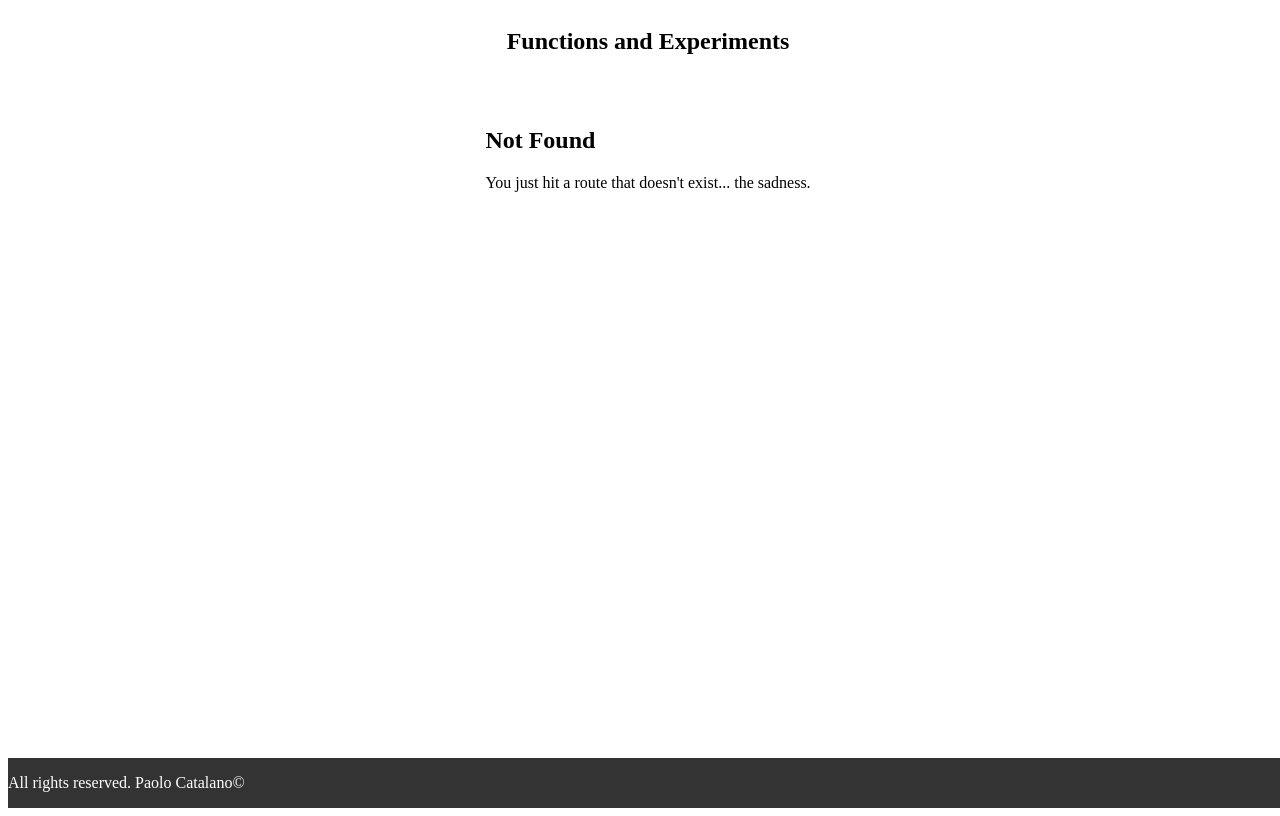
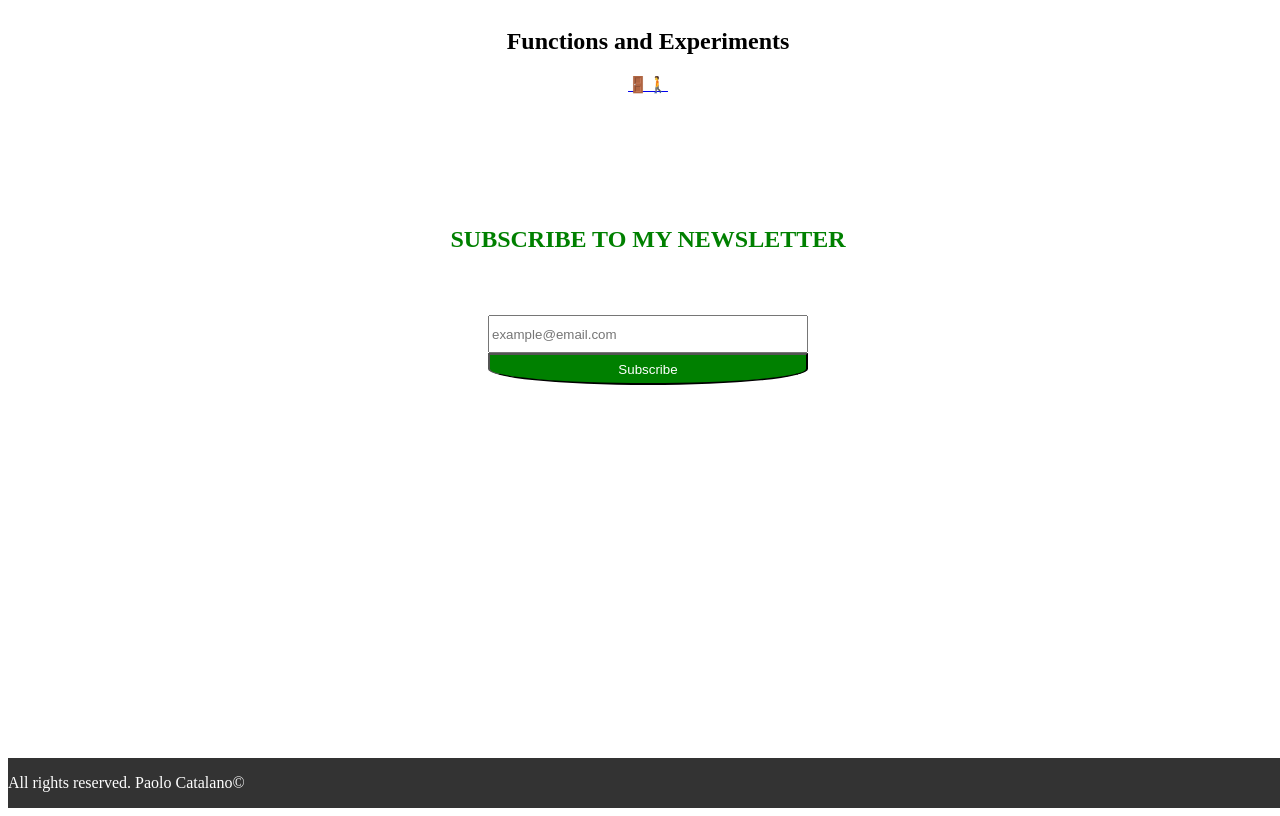
Before and after one commit to PaoloCatalano/gatsby-func-and-private-routes, a Gatsby site: page /subscribe in a window 1280 px wide. Before the commit this address had no page. Built offline with nearby package versions, Linux system fonts and the light colour scheme; Gatsby itself is replaced by a stand-in of ours.

Commit message:
newsletter

```diff
--- a/src/api/handler.js
+++ b/src/api/handler.js
@@ -94,6 +94,7 @@ const { loggerNOexpress } = require("./middleware/logger")
 
 export default function handler(req, res) {
   loggerNOexpress(req, res)
+  //per rendere disponibile il fetch da ogni altro sito!!
   res.setHeader("Access-Control-Allow-Origin", "*")
 
   res.status(200).send("Home (no express style)")
--- /dev/null
+++ b/src/api/middleware/util-time.js
@@ -0,0 +1,6 @@
+export function get_Method_Time(req) {
+  const hour = new Date().getHours()
+  const min = new Date().getMinutes()
+  const sec = new Date().getSeconds()
+  console.log(req.method, hour + ":" + min + ":" + sec)
+}
--- a/src/components/Navbar.js
+++ b/src/components/Navbar.js
@@ -1,10 +1,16 @@
 import React from "react"
+import { Link } from "gatsby"
 
 export default function Navbar() {
   return (
     <nav>
       <center>
         <h1>Functions and Experiments</h1>
+        <span>
+          <Link to="/" aria-label="to to home">
+            🚪🚶
+          </Link>
+        </span>
       </center>
     </nav>
   )
--- a/src/pages/index.js
+++ b/src/pages/index.js
@@ -10,11 +10,14 @@ export default function Home() {
         <Link to="/app/login">Go to Login Page</Link>
       </h2>
       <h2>
-        <Link to="/api/handler">Go to API Page</Link>
+        <Link to="/api/handler">Go to all functions</Link>
       </h2>
       <h2>
         <Link to="/front">Test Front End / Back End</Link>
       </h2>
+      <h2>
+        <Link to="/subscribe">Test Newsletters Subscription</Link>
+      </h2>
     </center>
   )
 }
--- /dev/null
+++ b/src/pages/subscribe.js
@@ -0,0 +1,104 @@
+import React from "react"
+import Layout from "../components/Layout"
+import axios from "axios"
+
+export default function Subscribe() {
+  const [email, setEmail] = React.useState("")
+  const [error, setError] = React.useState(false)
+  const [sending, setSending] = React.useState(false)
+  const [success, setSuccess] = React.useState(false)
+
+  async function handleSubmit(e) {
+    e.preventDefault()
+    setSending(true)
+    try {
+      await axios.post("/api/newsletters", { email })
+      setEmail("")
+      setError(false)
+      setSuccess(true)
+      setSending(false)
+    } catch (error) {
+      console.log(error)
+      setError(true)
+      setSuccess(false)
+      setSending(false)
+    }
+  }
+
+  React.useEffect(() => {
+    setError(() => {
+      if (email === "") {
+        return false
+      }
+    })
+  }, [email])
+
+  if (success) {
+    return (
+      <Layout>
+        <section style={{ display: "grid", placeItems: "center" }}>
+          <h1 style={{ color: "green" }}>Thank u 4 subscribing!</h1>
+        </section>
+      </Layout>
+    )
+  }
+
+  return (
+    <Layout>
+      <section
+        style={{
+          display: "grid",
+          placeItems: "start center",
+          grid: "0.5fr 1fr / 1fr",
+        }}
+      >
+        <header
+          style={{
+            textAlign: "center",
+            color: "green",
+            textTransform: "uppercase",
+            marginTop: "7rem",
+            height: "10vh",
+          }}
+        >
+          <h1>Subscribe to my newsletter</h1>
+        </header>
+        <form
+          //   action="/api/newsletters"
+          //   method="POST"
+          onSubmit={handleSubmit}
+          style={{
+            flexDirection: "column",
+            display: "flex",
+            width: "25vw",
+          }}
+        >
+          <input
+            style={{ height: "2rem" }}
+            required
+            type="email"
+            name="email"
+            id="email"
+            placeholder="example@email.com"
+            value={email}
+            onChange={e => setEmail(e.target.value)}
+          />
+          {error && (
+            <p style={{ color: "red" }}>Something went wrong...! Re-try!</p>
+          )}
+          <input
+            style={{
+              height: "2rem",
+              backgroundColor: "green",
+              color: "white",
+              borderRadius: " 0 0 50% 50%",
+            }}
+            type="submit"
+            value="Subscribe"
+            disabled={sending}
+          />
+        </form>
+      </section>
+    </Layout>
+  )
+}
```
Also changed, not shown: src/api/newsletters.js (added, +33 -0 lines), src/pages/front.js (+10 -7 lines).
